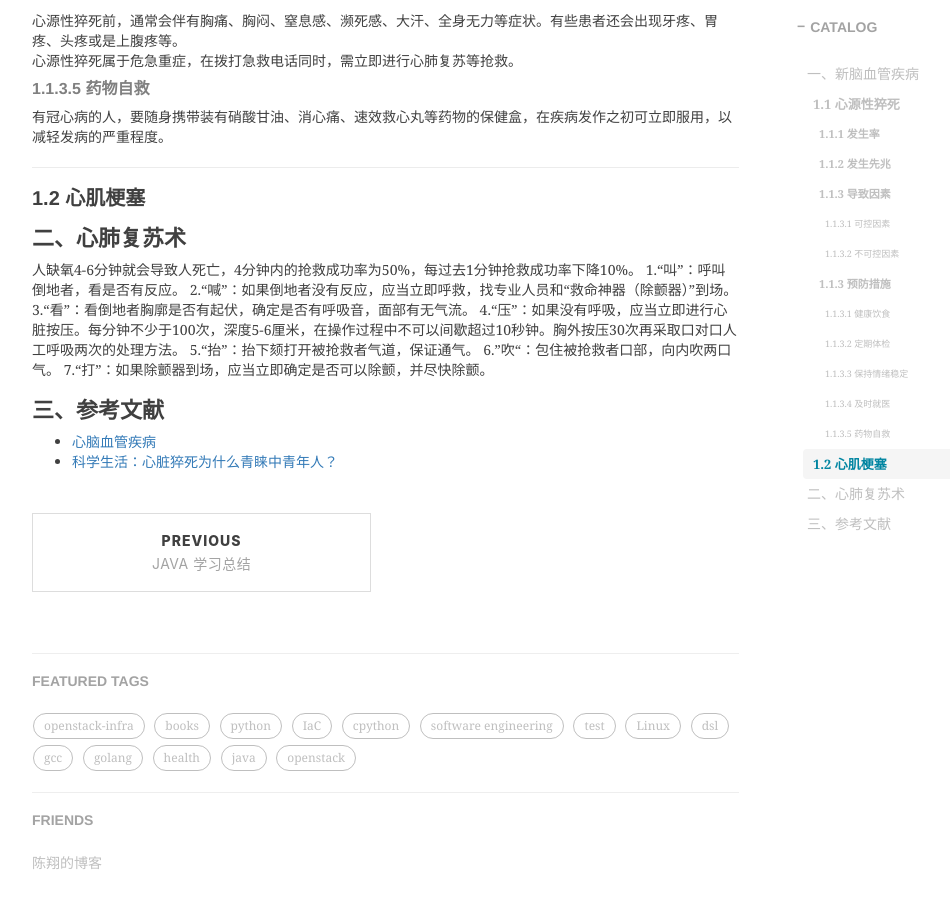
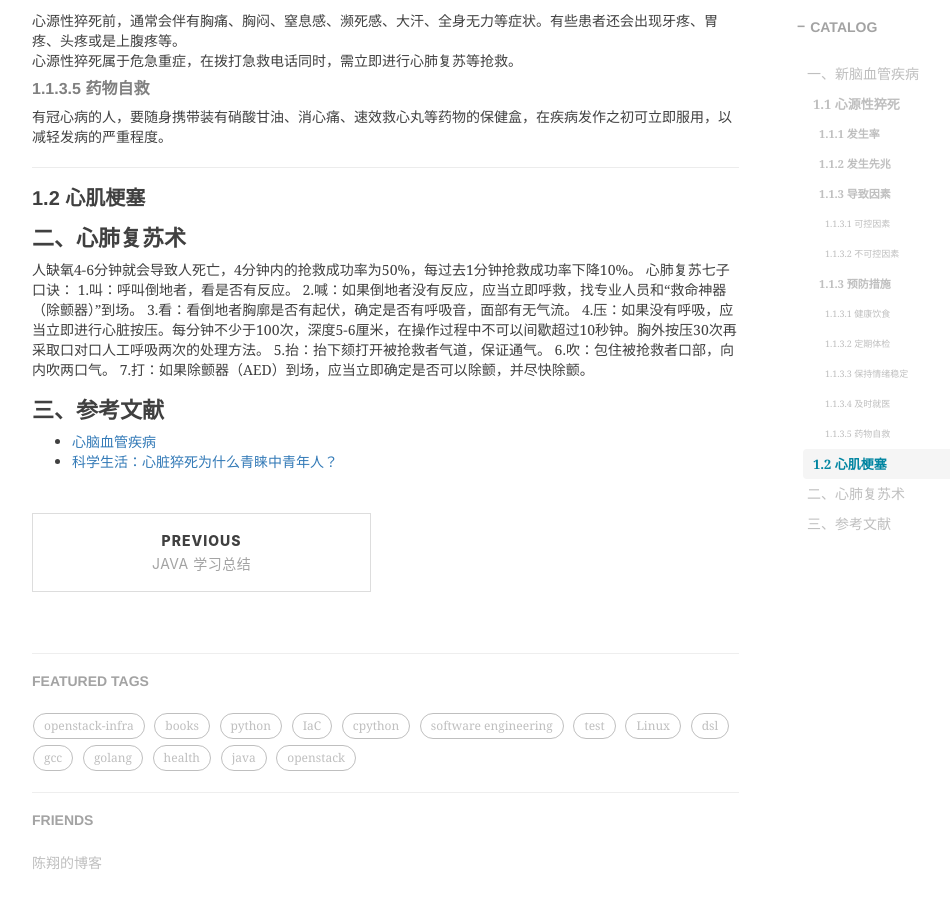
Before and after one commit to shihai1991/shihai1991.github.io, a Jekyll site: the page built from _posts/2023-03-20-心脑血管疾病.md, in a window 1280 px wide and 900 px high, scrolled down 1345 px. Shown: the whole window, without its empty margins (233-1183 px from the left). Built offline with Jekyll 4.4.1, drawn with Linux system fonts in a browser that asks for light colours; nearby versions of some CDN libraries; comment, search, counter and statistics services are not loaded.

Commit message:
Update 2023-03-20-心脑血管疾病.md

```diff
--- a/_posts/2023-03-20-心脑血管疾病.md
+++ b/_posts/2023-03-20-心脑血管疾病.md
@@ -55,13 +55,14 @@ time: '2023.03.20 18:51:00'
 
 # 二、心肺复苏术
 人缺氧4-6分钟就会导致人死亡，4分钟内的抢救成功率为50%，每过去1分钟抢救成功率下降10%。
-1.“叫”：呼叫倒地者，看是否有反应。
-2.“喊”：如果倒地者没有反应，应当立即呼救，找专业人员和“救命神器（除颤器）”到场。
-3.“看”：看倒地者胸廓是否有起伏，确定是否有呼吸音，面部有无气流。
-4.“压”：如果没有呼吸，应当立即进行心脏按压。每分钟不少于100次，深度5-6厘米，在操作过程中不可以间歇超过10秒钟。胸外按压30次再采取口对口人工呼吸两次的处理方法。
-5.“抬”：抬下颏打开被抢救者气道，保证通气。
-6.”吹“：包住被抢救者口部，向内吹两口气。
-7.“打”：如果除颤器到场，应当立即确定是否可以除颤，并尽快除颤。
+心肺复苏七子口诀：
+1.叫：呼叫倒地者，看是否有反应。
+2.喊：如果倒地者没有反应，应当立即呼救，找专业人员和“救命神器（除颤器）”到场。
+3.看：看倒地者胸廓是否有起伏，确定是否有呼吸音，面部有无气流。
+4.压：如果没有呼吸，应当立即进行心脏按压。每分钟不少于100次，深度5-6厘米，在操作过程中不可以间歇超过10秒钟。胸外按压30次再采取口对口人工呼吸两次的处理方法。
+5.抬：抬下颏打开被抢救者气道，保证通气。
+6.吹：包住被抢救者口部，向内吹两口气。
+7.打：如果除颤器（AED）到场，应当立即确定是否可以除颤，并尽快除颤。
 
 # 三、参考文献
 - [心脑血管疾病](https://wsjkw.sh.gov.cn/xnxgjb/20200730/b4938d9357b14895952256f17642aace.html)
```
